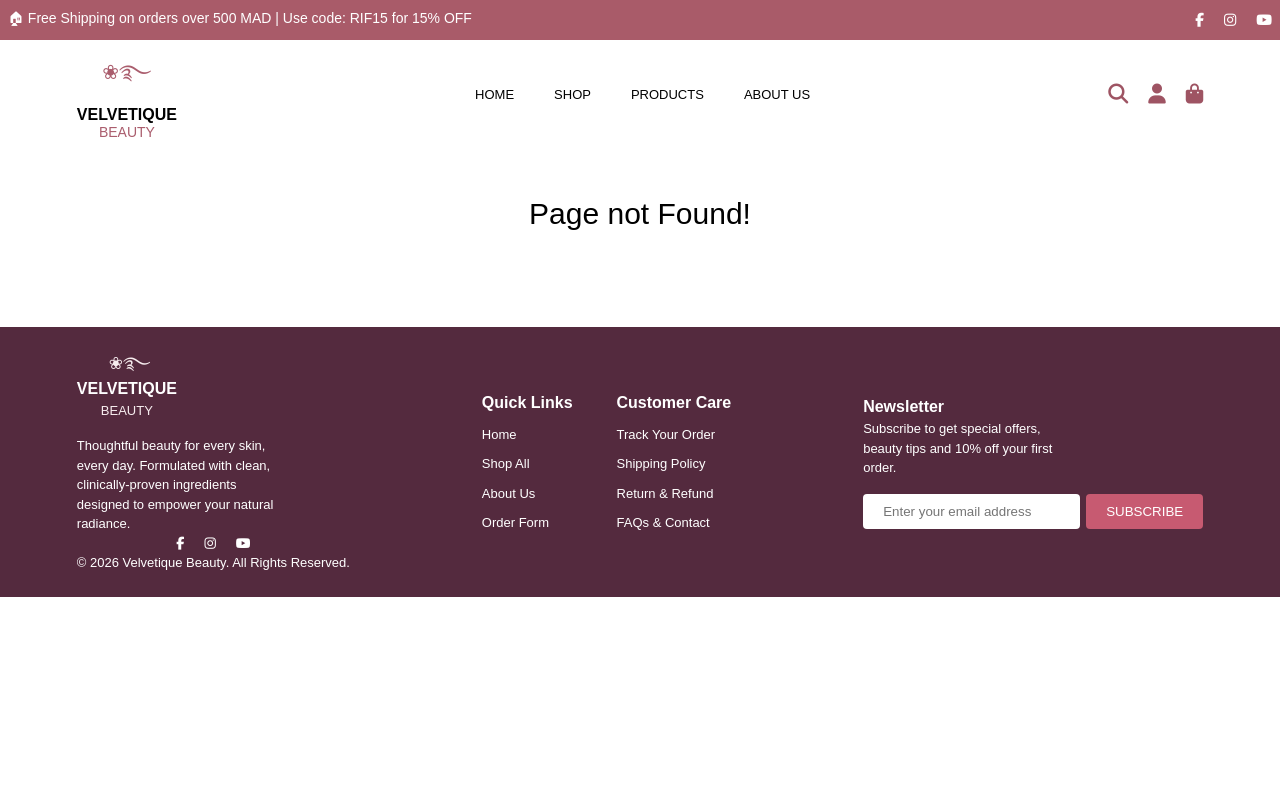
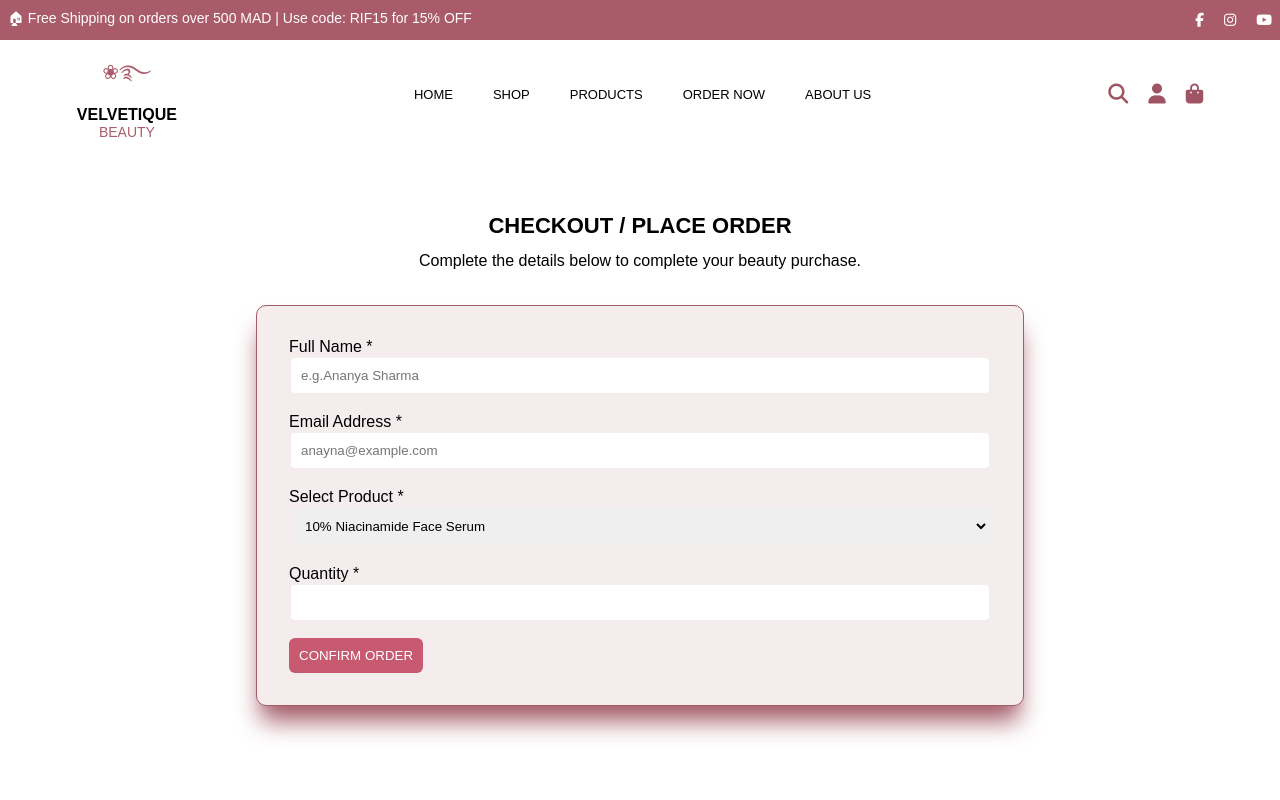
Before and after one commit to ouardazh/React-Ecommerce-Website, a React (Vite) app: page /order in a window 1280 px wide. Shown: the top 800 px of the page. Built offline with nearby package versions, Linux system fonts and the light colour scheme.

Commit message:
Add order form and styling

```diff
--- a/src/App.jsx
+++ b/src/App.jsx
@@ -5,7 +5,8 @@ import About from './pages/About/About'
 import Footer from "./layouts/Footer";
 import { Route, Routes } from "react-router-dom";
 import Error from './pages/Error/Error'
-import Product from './pages/Product/ProductCart'
+import Product from './pages/Product/ProductCart';
+import Order from './pages/Order/Order'
 
 function App() {
   return (
@@ -24,6 +25,7 @@ function App() {
 
         <Route path="/productlist" element={<Product />} />
         <Route path="/products" element={<Products />} />
+        <Route path="/order" element={<Order />} />
         <Route path="/about" element={<About />} />
         <Route path="*" element={<Error />} />
       </Routes>
--- a/src/layouts/Header.jsx
+++ b/src/layouts/Header.jsx
@@ -24,6 +24,7 @@ function Header (){
                     <Link to="/">HOME</Link>
                     <Link to="/products">SHOP</Link>
                     <Link to="productlist">PRODUCTS</Link>
+                    <Link to="order">ORDER NOW</Link>
                     <Link to="/about">ABOUT US</Link>
 
                     {/* <a href="">HOME</a>
--- /dev/null
+++ b/src/pages/Order/Order.jsx
@@ -0,0 +1,10 @@
+import OrderForm from './components/OrderForm'
+function Order(){
+    return(
+        <>
+        <OrderForm />
+
+        </>
+    )
+}
+export default Order
--- /dev/null
+++ b/src/pages/Order/components/OrderForm.css
@@ -0,0 +1,38 @@
+.containerOrderForm{
+    padding: 2rem 20%;
+}
+.containerOrderForm p{
+    text-align: center;
+    line-height: 1.5;
+    padding-bottom: 2rem;
+}
+form{
+    padding: 2rem;
+    border: 1px solid rgb(163, 91, 103);
+    border-radius: 10px;
+    background-color: rgb(245, 236, 238);
+    box-shadow: rgb(163, 91, 103) 0px 20px 25px -5px, rgb(245, 236, 238) 0px 10px 10px -5px;
+    margin-bottom: 6rem;
+}
+.orderTitle{
+    text-align: center;
+    padding-top: 2rem;
+    font-size: 22px;
+    padding-bottom: 10px;
+}
+input, select{
+    width: 100%;
+    padding: 10px;
+    border: none;
+    border-radius: 6px;
+    border: 2px solid rgb(245, 236, 237);
+}
+.confirmOrder{
+    background-color: rgb(199, 90, 113);
+    border: none;
+    color: white;
+
+    padding: 10px;
+    border-radius: 6px;
+    margin-top: 1rem;
+}
--- /dev/null
+++ b/src/pages/Order/components/OrderForm.jsx
@@ -0,0 +1,35 @@
+import './OrderForm.css'
+
+function OrderForm(){
+    return(
+        <div className='containerOrderForm'>
+        <h3 className='orderTitle'>CHECKOUT / PLACE ORDER</h3>
+        <p>Complete the details below to complete your beauty purchase.</p>
+        <form action="">
+
+            <label htmlFor="">Full Name *</label> <br />
+            <input type="text" placeholder='e.g.Ananya Sharma'/> <br /><br />
+
+            <label htmlFor="">Email Address *</label> <br />
+            <input type="email" placeholder='anayna@example.com' />  <br /><br />
+
+            <label htmlFor="">Select Product *</label> <br />
+            <select name="" id="">
+                <option value="">10% Niacinamide Face Serum</option>
+                <option value="">Oil Control Face Wash with Salicylic Acid</option>
+                <option value="">Velvet Matte Lipstick</option>
+                <option value="">Gentle Cleanser</option>
+                <option value="">Nourishing Hair Care Oil</option>
+            </select>
+             <br /><br />
+
+            <label htmlFor="">Quantity *</label> <br />
+            <input type="number" />
+            <br />
+            <button className='confirmOrder'>CONFIRM ORDER</button>
+
+        </form>
+        </div>
+    )
+}
+export default OrderForm;
--- a/src/pages/Product/components/ProductsList.jsx
+++ b/src/pages/Product/components/ProductsList.jsx
@@ -7,6 +7,8 @@ function ProductsList(prd) {
    }
 
    function addToCart(){
+     alert(prd.name +" Added to cart");
+
 
    }
   return (
```
